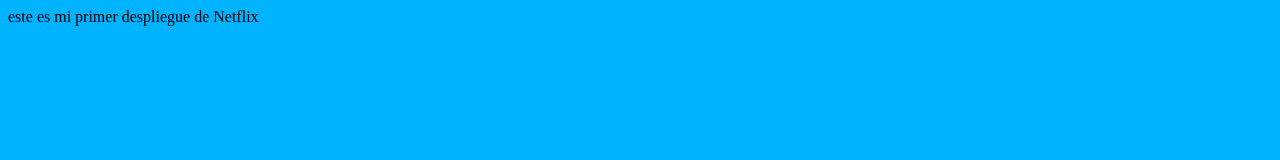
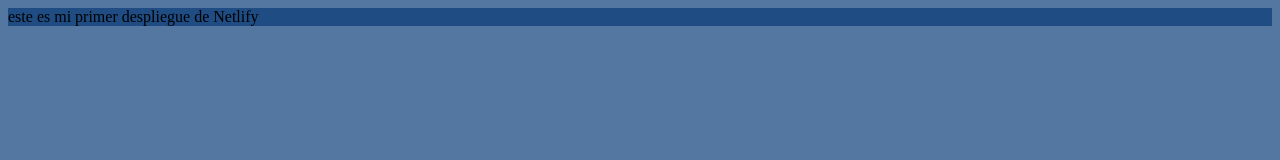
Before and after one commit to mgonzale132/misegundorepositorio, a plain HTML site: page index.html in a window 1280 px wide. Drawn offline with Linux system fonts and the light colour scheme.

Commit message:
segundo cambio de index

```diff
--- a/index.html
+++ b/index.html
@@ -7,12 +7,12 @@
     <style>
       html,
       body {
-        background-color: rgb(0, 179, 255);
+        background-color: rgba(5, 56, 118, 0.681);
       }
     </style>
   </head>
 
   <body>
-    <hi> este es mi primer despliegue de Netflix</hi>
+    <hi> este es mi primer despliegue de Netlify</hi>
   </body>
 </html>
```
